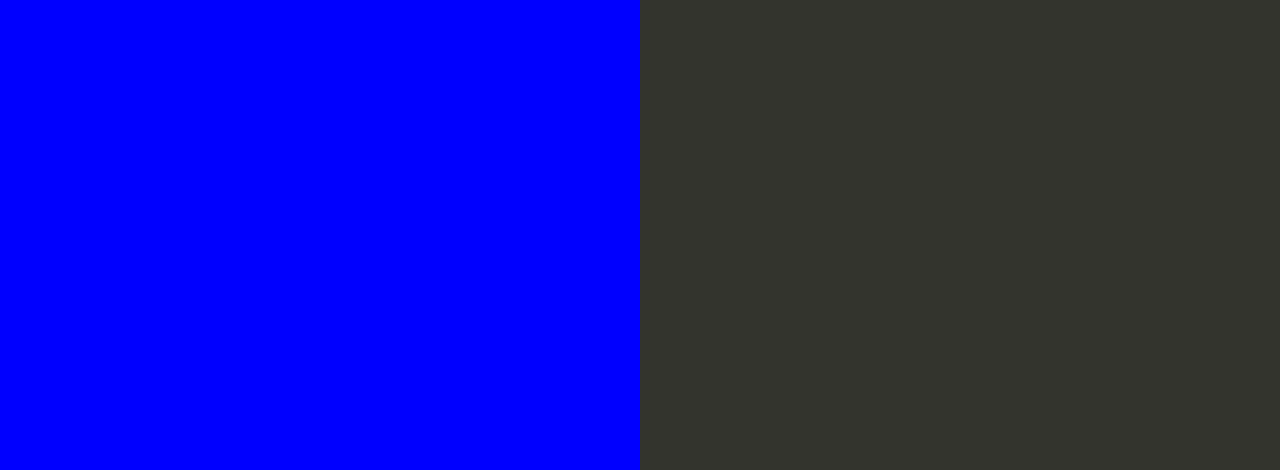
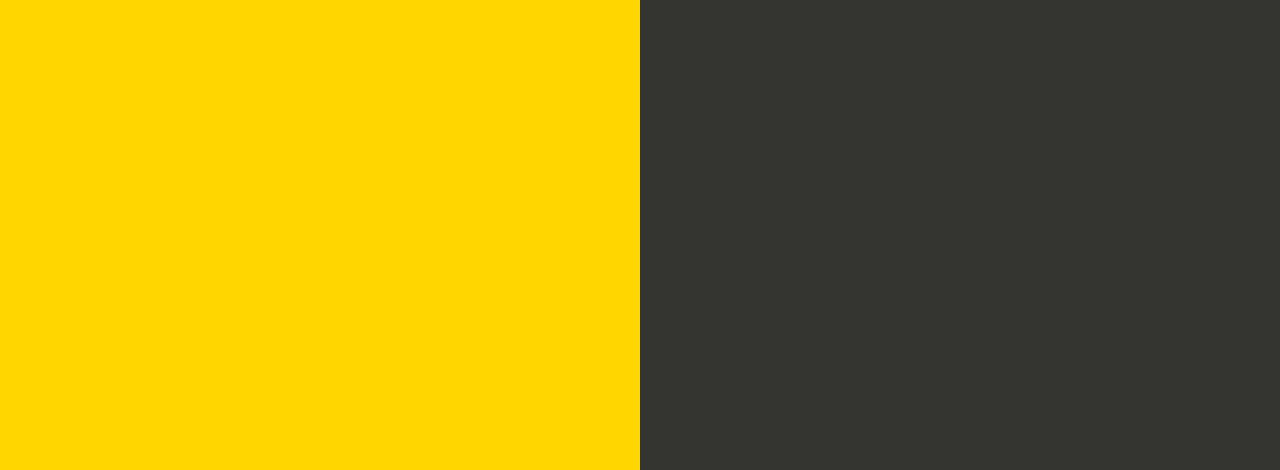
Before and after one commit to AhmedMElhamy/SimpleAppRepository, a website: page index.html in a window 1280 px wide. Shown: the part 330-800 px from the top of the page. Drawn offline with Linux system fonts and the light colour scheme.

Commit message:
Update index.html

```diff
--- a/index.html
+++ b/index.html
@@ -35,7 +35,7 @@
 
         text-align: right;
         padding-top: 11em;
-        background-color: blue;
+        background-color: Gold;
 
       }
       .textColumn p {
```
